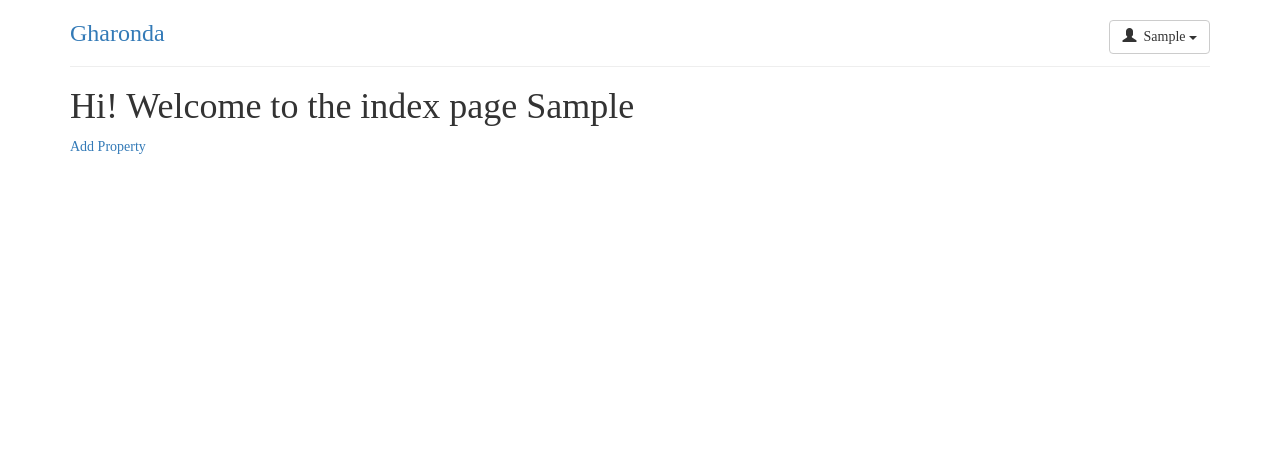
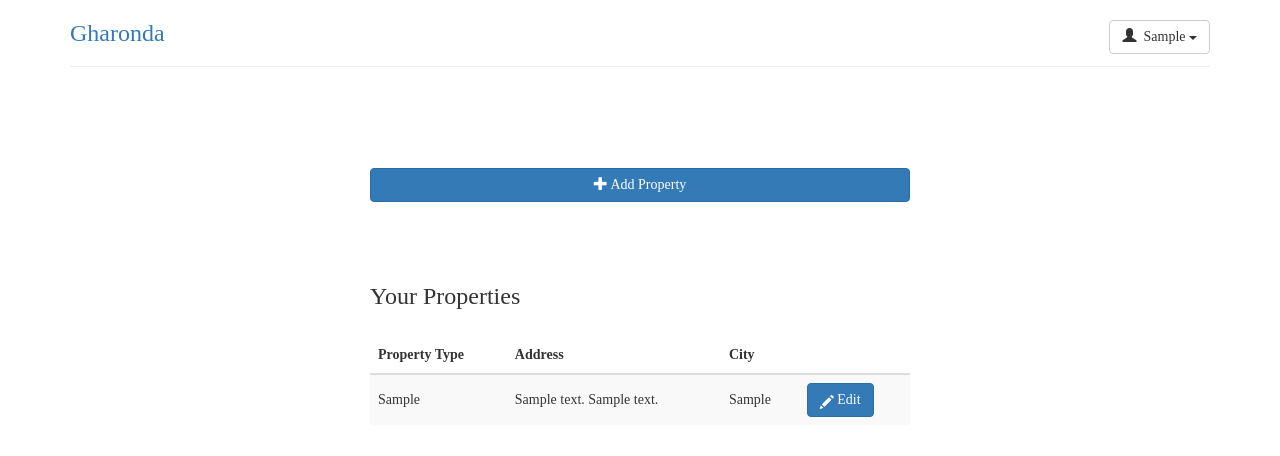
Before and after one commit to utkbansal/gharonda, a Django app: template custom_user/templates/index.html in a window 1280 px wide. Shown: the top 456 px of the page. Run offline with Django 3.2, Linux system fonts and the light colour scheme; the template is opened without the code that fills it: values that come from a table or form of the project are taken from there, others are empty; a user stored in the database is signed in; tables that the repository leaves empty hold one stand-in row (values such as "Sample post"); parts of the project's set-up code (start-up, migrations or seed data) failed here and were passed over; some libraries are stand-ins or nearby versions.

Commit message:
Redesign of IndexView
* Indexview now shows the list of all the properties added by the user

```diff
--- a/custom_user/templates/index.html
+++ b/custom_user/templates/index.html
@@ -5,8 +5,55 @@
 
 {% block content %}
     {% if request.user.is_authenticated %}
-        <h1> Hi! Welcome to the index page {{ request.user.first_name }}</h1>
-        <a href="{% url 'basic' %}">Add Property</a>
+        {#        <h1> Hi! Welcome to the index page {{ request.user.first_name }}</h1>#}
+
+        <div>
+            <div class="col-md-3"></div>
+            <div class="col-md-6">
+                <a href="{% url 'basic' %}">
+                    <button type="button" class="btn btn-primary btn-block"
+                            id="add-property-button">
+                        <span class="glyphicon glyphicon-plus"></span>
+                        Add Property
+                    </button>
+                </a>
+
+                <h3>Your Properties</h3>
+                <table class="table table-striped">
+                    <thead>
+                    <tr>
+                        <th>Property Type</th>
+                        <th>Address</th>
+                        <th>City</th>
+                        <th></th>
+                    </tr>
+                    </thead>
+                    <tbody>
+                    {% for property in properties %}
+                        <tr>
+                            <td>{{ property.property_type }}</td>
+                            <td>
+                                {{ property.address_line_one }}
+                                {% if property.address_line_two %}
+                                    {{ property.address_line_two }}
+                                {% endif %}
+                            </td>
+                            <td>{{ property.city }}</td>
+                            <td>
+                                <a href="/properties/dashboard/{{ property.id }}">
+                                <button class="btn btn-primary" id="edit-button">
+                                    <span class="glyphicon glyphicon-pencil"
+                                          style="vertical-align:middle"></span>
+                                    Edit
+                                </button></a>
+                            </td>
+                        </tr>
+                    {% endfor %}
+                    </tbody>
+                </table>
+            </div>
+            <div class="col-md-3"></div>
+        </div>
 
     {% elif not request.user.is_authenticated %}
         <div class="col-md-4"></div>
@@ -22,7 +69,8 @@
                     {% crispy broker_profile_form %}
                     {% crispy company_form %}
                 </div>
-        <input type="submit" value="Submit" class="btn btn-primary btn-block ">
+                <input type="submit" value="Submit"
+                       class="btn btn-primary btn-block ">
             </form>
         </div>
     {% endif %}
--- a/custom_user/views.py
+++ b/custom_user/views.py
@@ -25,12 +25,17 @@ class IndexView(TemplateView):
         broker_profile_form = BrokerProfileForm(instance=BrokerProfile())
         user_type_form = UserTypeForm()
 
+        properties = None
+        if self.request.user.is_authenticated():
+            properties = self.request.user.property_set.all()
+
         return render(request, self.template_name,
                       {'user_type_form': user_type_form,
                        'register_form': register_form,
                        'broker_profile_form': broker_profile_form,
                        'company_form': company_form,
                        'contact_form': contact_form,
+                       'properties': properties,
                       }
         )
 
--- a/static/css/custom.css
+++ b/static/css/custom.css
@@ -11,3 +11,20 @@ body {
 #broker-only-data {
     display: None;
 }
+
+h4{
+    text-align: center;
+}
+
+#add-property-button{
+    margin-bottom: 15%;
+    margin-top: 15%;
+}
+
+table{
+    margin-top: 5%;
+}
+
+.table tbody>tr>td{
+    vertical-align: middle;
+}
```
Lines whose indentation alone changed are shown as unchanged.
